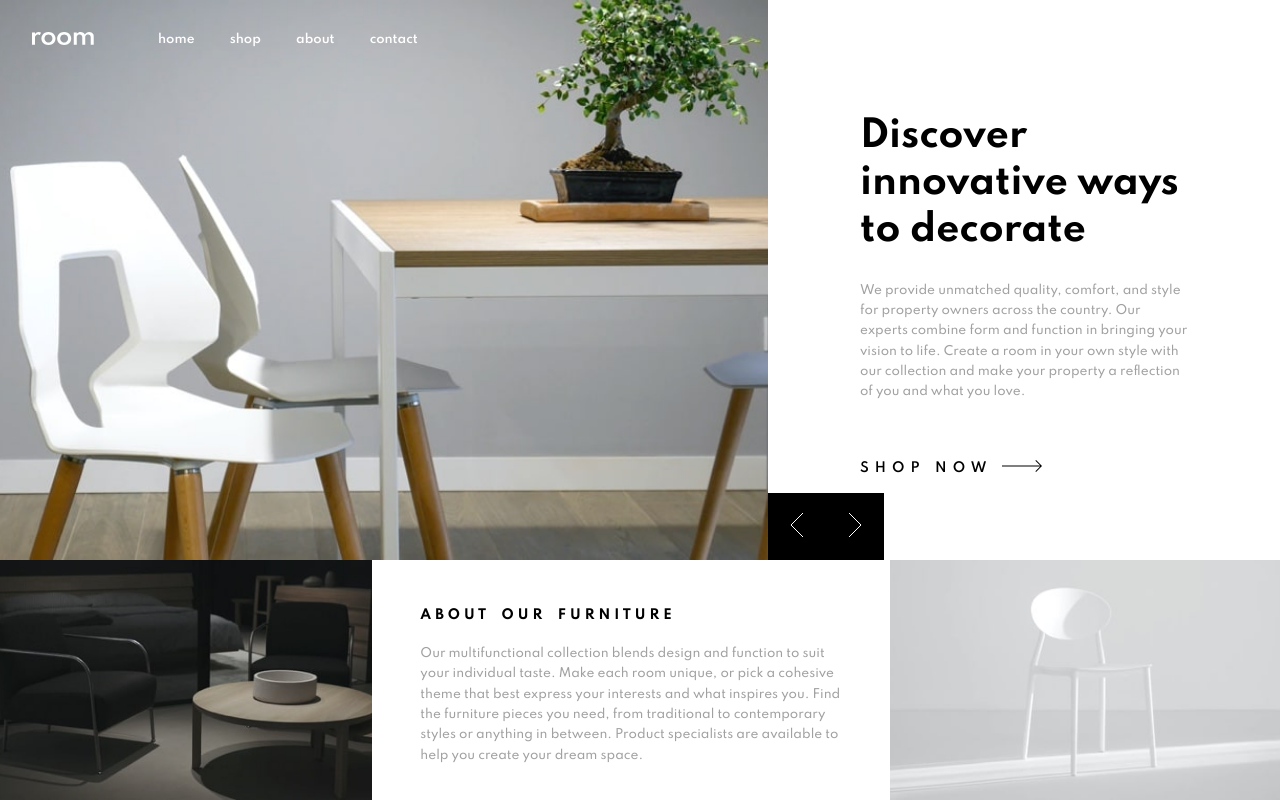
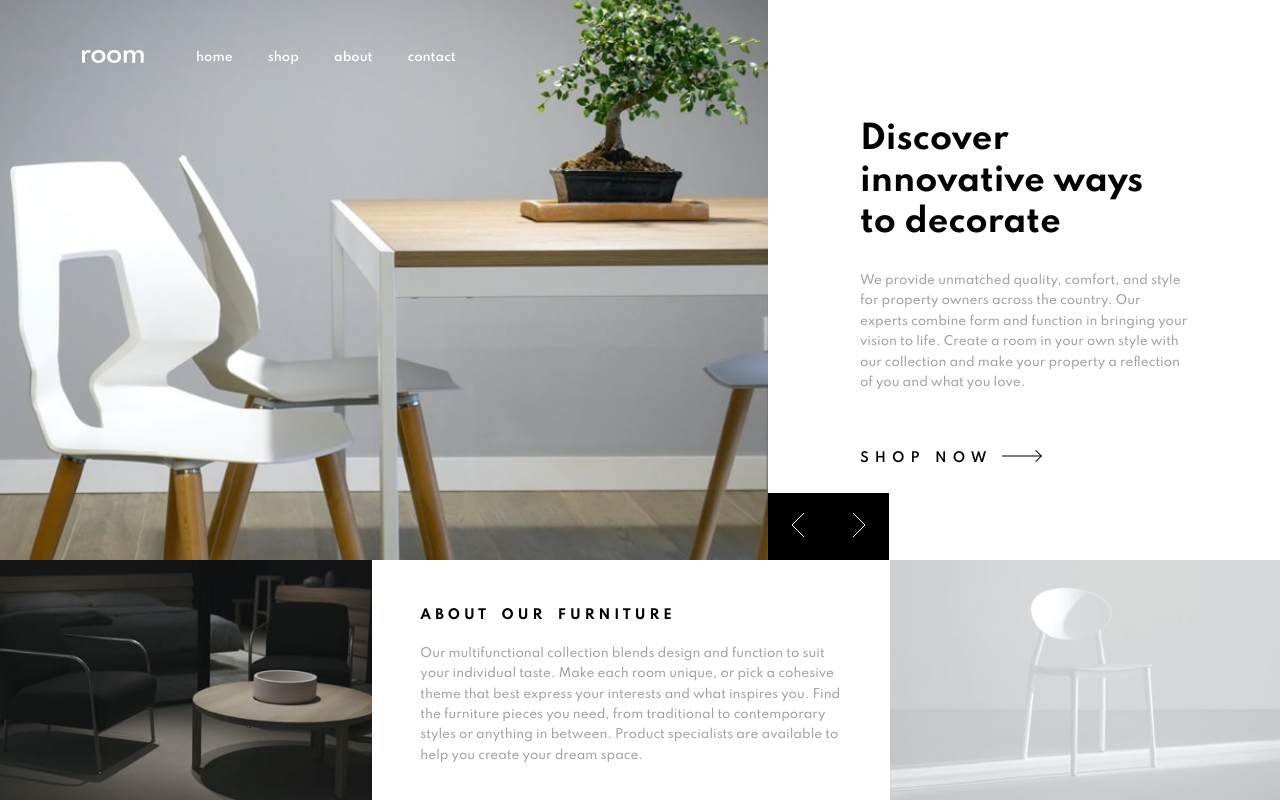
Before and after one commit to statanasova/fem-room-homepage, a plain HTML site: page index.html in a window 1280 px wide. Drawn offline with Linux system fonts and the light colour scheme.

Commit message:
responsive paddings and vertical behaviour

```diff
--- a/index.html
+++ b/index.html
@@ -78,7 +78,7 @@
 
 
       <div id="sliderInfo" class="slider__info">
-        <div id="sliderAnimation" class="slider__animation">
+        <div id="sliderAnimation" class="slider__info-wrap slider__animation">
           <h2 id="sliderHeading" class="slider__heading">Discover innovative ways to decorate</h2>
           <p id="sliderText" class="slider__text">We provide unmatched quality, comfort, and style for property owners
             across the country.
@@ -114,6 +114,7 @@
 
     <div class="about__info">
 
+      <div class="about__info-wrap">
         <h3 class="about__heading">About our furniture</h3>
 
         <div class="about__text">
@@ -121,6 +122,7 @@
           Make each room unique, or pick a cohesive theme that best express your interests and what
           inspires you. Find the furniture pieces you need, from traditional to contemporary styles
           or anything in between. Product specialists are available to help you create your dream space.
+        </div>
       </div>
 
     </div>
--- a/js/slider.js
+++ b/js/slider.js
@@ -34,6 +34,24 @@
   const prevButton = document.querySelector('#sliderButtonPrev');
   const nextButton = document.querySelector('#sliderButtonNext');
 
+  function getTransitionEndEventName() {
+    var transitions = {
+      'WebkitTransition' :'webkitTransitionEnd',
+      'MozTransition'    :'transitionend',
+      'MSTransition'     :'msTransitionEnd',
+      'OTransition'      :'oTransitionEnd',
+      'transition'       :'transitionEnd'
+     }
+    let bodyStyle = document.body.style;
+    for(let transition in transitions) {
+        if(bodyStyle[transition] != undefined) {
+            return transitions[transition];
+        }
+    }
+  }
+
+  console.log(getTransitionEndEventName());
+
   currentIndex = 0;
 
   function nextSlide() {
@@ -64,14 +82,14 @@
   function buttonHandler(e) {
     sliderPicture.classList.add('fade-out');
     sliderAnimation.classList.add('fade-out');
-    sliderAnimation.addEventListener('transitionend', afterFade);
+    sliderAnimation.addEventListener(getTransitionEndEventName(), afterFade);
 
     function afterFade(ev) {
-      if(e.toElement.id === 'sliderButtonPrev' || e.target.parentNode.id === 'sliderButtonPrev') {
+      if(e.target.id === 'sliderButtonPrev' || e.target.parentNode.id === 'sliderButtonPrev') {
         var slide = prevSlide();
       }
 
-      if(e.toElement.id === 'sliderButtonNext' || e.target.parentNode.id === 'sliderButtonNext') {
+      if(e.target.id === 'sliderButtonNext' || e.target.parentNode.id === 'sliderButtonNext') {
         var slide = nextSlide();
       }
 
@@ -79,7 +97,7 @@
 
       sliderPicture.classList.remove('fade-out');
       sliderAnimation.classList.remove('fade-out');
-      sliderAnimation.removeEventListener('transitionend', afterFade);
+      sliderAnimation.removeEventListener(getTransitionEndEventName(), afterFade);
     }
 
   }
--- a/scss/base/_breakpoints.scss
+++ b/scss/base/_breakpoints.scss
@@ -6,7 +6,7 @@ $breakpoints-up: (
   'small'  : 768px,
   'medium' : 992px,
   'large'  : 1200px,
-  'xlarge' : 1500px
+  'xlarge' : 1400px
 );
 
 $breakpoints-down: (
@@ -14,7 +14,7 @@ $breakpoints-down: (
   'small'  : 767px,
   'medium' : 991px,
   'large'  : 1199px,
-  'xlarge' : 1499px
+  'xlarge' : 1399px
 );
 
 /// min-width queries
--- a/scss/base/_utility.scss
+++ /dev/null
@@ -1,3 +0,0 @@
-/* Utility Layout */
-.flex           { display: flex; }
-.grid           { display: grid; }
--- a/scss/components/_about.scss
+++ b/scss/components/_about.scss
@@ -8,7 +8,7 @@
 
     @include breakpoint-up(small) {
         flex-direction: row;
-        min-height: 12.75rem;
+        min-height: 14.75rem;
         height: 30vh;
 
     }
@@ -26,6 +26,10 @@
         padding: 3.875rem 2rem;
         background-color: var(--white);
 
+        @include breakpoint-up(xsmall) {
+            padding: 3.875rem 3.5rem;
+        }
+
         @include breakpoint-up(small) {
             padding: 2rem 3rem;
             flex-grow: 1;
@@ -38,6 +42,12 @@
         }
 
 
+
+    }
+
+    &__info-wrap {
+        max-width: 35rem;
+        margin: auto;
     }
 
     &__heading {
--- a/scss/components/_header.scss
+++ b/scss/components/_header.scss
@@ -8,17 +8,27 @@ body.no-overflow {
     width: 100%;
     z-index: 10;
 
-    @include breakpoint-up(small) {
+    @include breakpoint-up(medium) {
         display: flex;
     }
 
     &__logo-wrap {
         display: flex;
         justify-content: center;
-        padding: 2rem;
+        padding: 3.125rem 1.625rem;
 
         @include breakpoint-up(small) {
+            justify-content: flex-start;
+        }
+
+        @include breakpoint-up(medium) {
             display: block;
+        }
+    }
+
+    &__logo {
+        @include breakpoint-up(small) {
+            margin-left: 3.5rem;
         }
     }
 
@@ -39,7 +49,7 @@ body.no-overflow {
         cursor: pointer;
         outline-offset: .5rem;
 
-        @include breakpoint-up(small) {
+        @include breakpoint-up(medium) {
             display: none;
         }
     }
@@ -70,7 +80,7 @@ body.no-overflow {
         top: 0;
 
         width: 100%;
-        padding: 2rem;
+        padding: 3.125rem 1.625rem;
         background-color: transparent;
 
 
@@ -88,7 +98,7 @@ body.no-overflow {
                 color: rgba(0,0,0,1);
             }
 
-            @include breakpoint-up(small) {
+            @include breakpoint-up(medium) {
                 visibility: unset;
                 background-color: transparent;
 
@@ -103,7 +113,7 @@ body.no-overflow {
             justify-content: center;
         }
 
-        @include breakpoint-up(small) {
+        @include breakpoint-up(medium) {
             visibility: visible;
             opacity: 1;
             transform: translateY(0px);
@@ -121,7 +131,7 @@ body.no-overflow {
         text-decoration: none;
 
         &:not(:last-child) {
-            margin-right: 1rem;
+            margin-right: 1.875rem;
         }
 
         &:focus {
@@ -129,7 +139,7 @@ body.no-overflow {
             outline: 1px dotted var(--dark-gray);
         }
 
-        @include breakpoint-up(small) {
+        @include breakpoint-up(medium) {
             color: var(--white);
             position: relative;
 
@@ -186,7 +196,7 @@ body.no-overflow {
             visibility: visible;
             opacity: 0.6;
 
-            @include breakpoint-up(small){
+            @include breakpoint-up(medium){
                 visibility: hidden;
             }
         }
--- a/scss/components/_slider.scss
+++ b/scss/components/_slider.scss
@@ -24,7 +24,7 @@
         min-width: 0;
         flex-grow: 1;
         flex-shrink: 0;
-        flex-basis: 60%;
+        flex-basis: 50%;
 
         transition: all 400ms ease-in-out;
 
@@ -36,6 +36,10 @@
                 transform: translateX(-50px);
             }
         }
+
+        @include breakpoint-up(large) {
+            flex-basis: 60%;
+        }
     }
 
     &__image {
@@ -43,7 +47,7 @@
         min-width: 0;
         flex-grow: 1;
         flex-shrink: 0;
-        flex-basis: 60%;
+
         width: 100%;
         height: 100%;
 
@@ -52,17 +56,39 @@
 
     &__info {
         flex-grow: 1;
+        flex-basis: 50%;
         background-color: var(--white);
         padding: 4.6875rem 2rem;
         position: relative;
 
+        @include breakpoint-up(xsmall) {
+
+            padding: 4.6875rem 3.5rem;
+
+        }
+
         @include breakpoint-up(small) {
-            padding: 0 5.75rem;
+            padding: 0 4.00rem;
             display: flex;
             flex-direction: column;
             justify-content: center;
         }
 
+        @include breakpoint-up(medium) {
+            padding: 0 5.75rem;
+        }
+
+        @include breakpoint-up(large) {
+            flex-basis: 40%;
+        }
+
+    }
+
+    &__info-wrap {
+        @include breakpoint-up(large){
+            max-width: 27rem;
+            margin: auto;
+        }
     }
 
     &__animation {
@@ -84,9 +110,11 @@
         font-weight: 700;
         margin-bottom: 1.6875rem;
 
+        @include breakpoint-up(large) {
+            font-size: 2rem;
+        }
 
-
-        @include breakpoint-up(large) {
+        @include breakpoint-up(xlarge) {
             font-size: 2.25rem;
         }
 
@@ -161,8 +189,8 @@
             outline-offset: .2rem;
         }
 
-        @include breakpoint-up(small) {
-            padding: 1.25rem 1.375rem;
+        @include breakpoint-up(medium) {
+            padding: 1.25rem 1.455rem;
         }
     }
 
--- a/scss/main.scss
+++ b/scss/main.scss
@@ -1,7 +1,6 @@
 /* BASE */
 @import "base/breakpoints";
 @import "base/colors";
-@import "base/utility";
 @import "base/base";
 
 /* COMPONENTS */
```
Also changed, not shown: css/main.css, resources.txt, 1 other file. Lines whose indentation alone changed are shown as unchanged.
